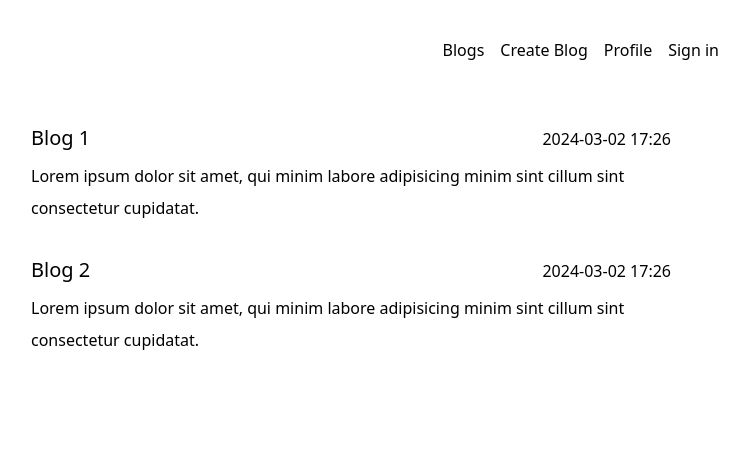
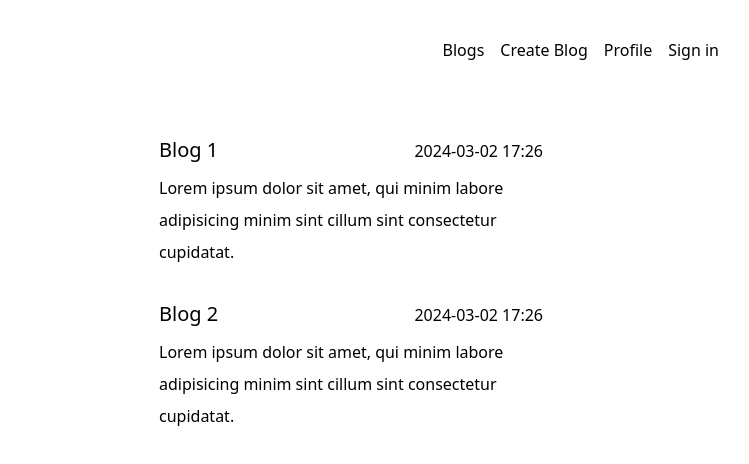
Before and after one commit to Blxckmage/Fable, a Next.js app: page / in a window 1280 px wide. Shown: the top 464 px of the page, without its empty margins (289-1038 px from the left). Built offline with nearby package versions, Linux system fonts and the light colour scheme; no server answers; what @catppuccin/tailwindcss would draw is missing.

Commit message:
style: style layout.js

```diff
--- a/src/app/layout.js
+++ b/src/app/layout.js
@@ -18,7 +18,11 @@ export default function RootLayout({ children }) {
       <html lang="en">
         <body className="bg-ctp-base">
           <Header />
-          {children}
+          <section className="min-h-screen bg-ctp-base text-ctp-text">
+            <div className="m-auto mb-2 w-full max-w-4xl px-6 py-3 md:mb-12 md:px-32">
+              {children}
+            </div>
+          </section>
         </body>
       </html>
     </ClerkProvider>
```
